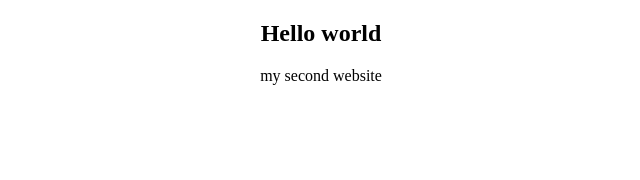
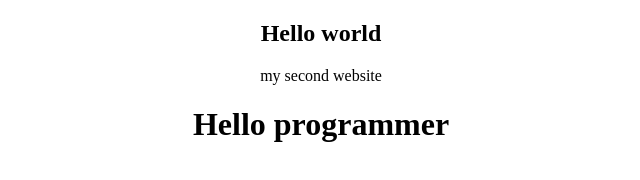
Before and after one commit to fardintazbeed/my-second-site, a plain HTML site: page index.html in a window 1280 px wide. Shown: the whole page, without its empty margins (319-959 px from the left). Drawn offline with Linux system fonts and the light colour scheme.

Commit message:
change code

```diff
--- a/index.html
+++ b/index.html
@@ -9,5 +9,6 @@
 <body>
     <h2 style="text-align: center;">Hello world</h2>
     <p style="text-align: center;">my second website</p>
+    <h1 style="text-align: center;">Hello programmer</h1>
 </body>
 </html>
```
